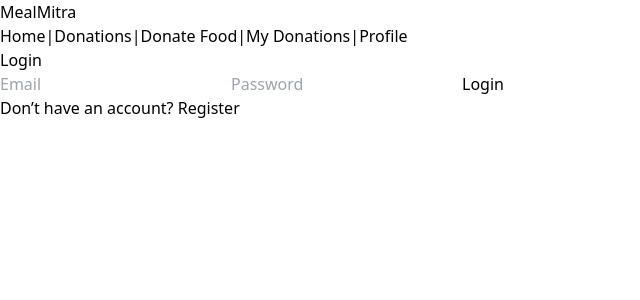
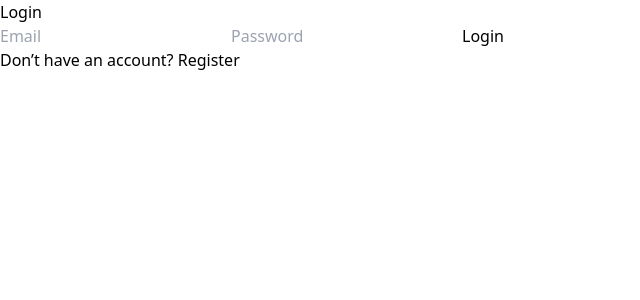
Before and after one commit to Harpreet845/Meal-Mitra, a React (Vite) app in the folder mealmitra/: page / in a window 1280 px wide. Shown: the top 300 px of the page, without its empty margins (0-640 px from the left). Built offline with nearby package versions, Linux system fonts and the light colour scheme.

Commit message:
Updated Pages

```diff
--- a/mealmitra/src/App.jsx
+++ b/mealmitra/src/App.jsx
@@ -17,10 +17,13 @@ export default function App() {
 
   return (
   <>
-  <Navbar
-    activePage={activePage}
-    setActivePage={setActivePage}
-  />
+    {activePage !== 'login' &&
+      activePage !== 'register' && (
+        <Navbar
+          activePage={activePage}
+          setActivePage={setActivePage}
+        />
+      )}
     <div className="min-h-screen">
       {activePage === 'home' && <Home setActivePage={setActivePage}/>}
       {activePage === 'donations' && <Donations />}
```
